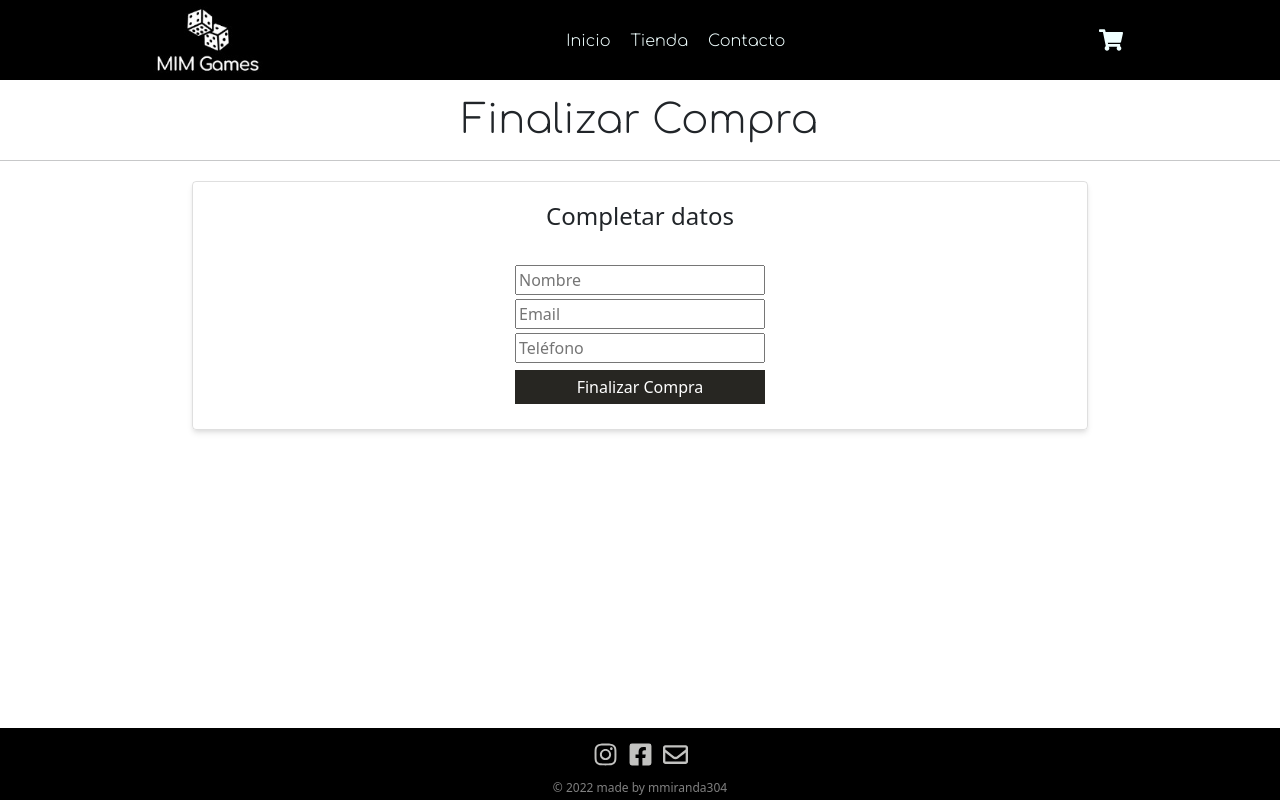
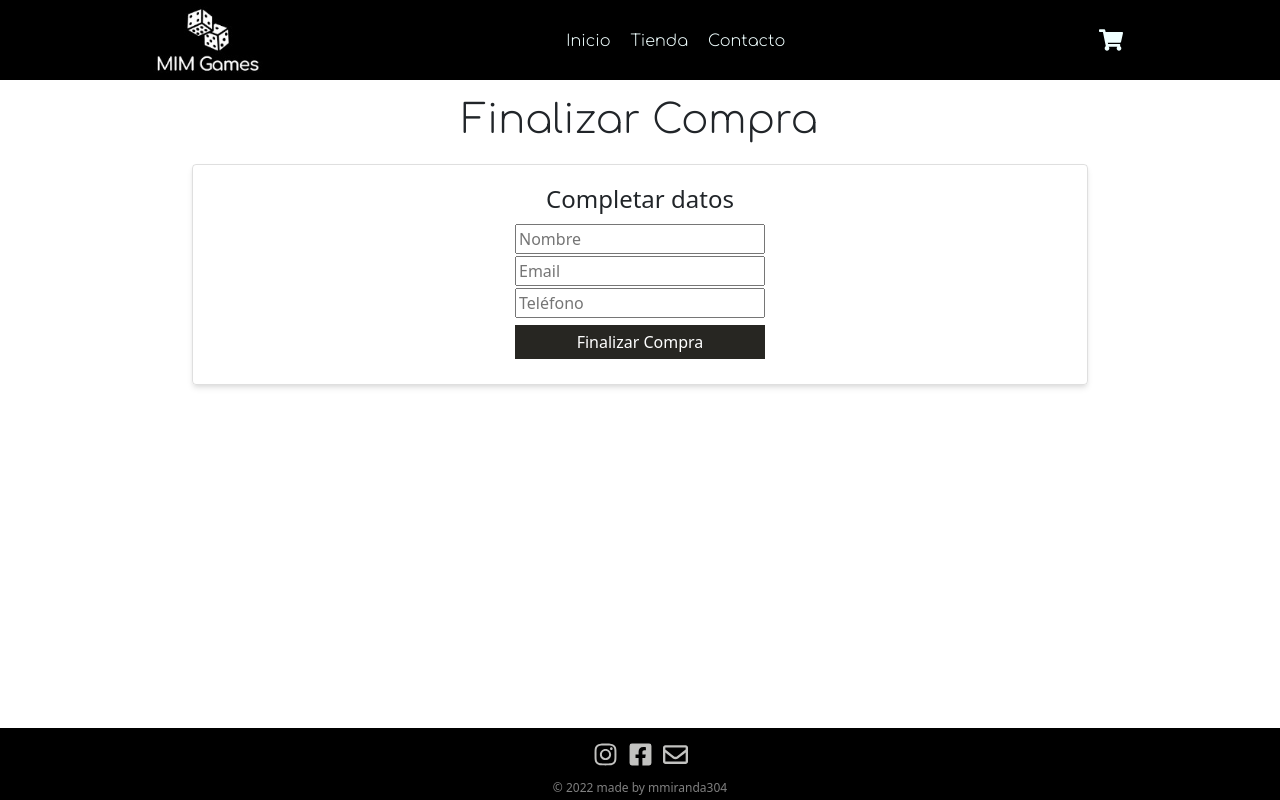
Before and after one commit to mmiranda304/mimgames-mmiranda, a React (Create React App) app: page /checkout in a window 1280 px wide. Built offline with nearby package versions, Linux system fonts and the light colour scheme.

Commit message:
Css minor fixes

```diff
--- a/src/components/Checkout/index.css
+++ b/src/components/Checkout/index.css
@@ -17,6 +17,7 @@
 .checkout-container .input-checkout{
     margin: 2px;
     width: 250px;
+    display: block;
 }
 .input-endBuy{
     margin: 5px 2px;
--- a/src/components/Checkout/index.jsx
+++ b/src/components/Checkout/index.jsx
@@ -51,12 +51,10 @@ function Checkout() {
     return (
         <div>
             <h1 className='checkout-title'>Finalizar Compra</h1>
-            <hr />
             {(loading)
                 ? <Loader/>
                 :(!orderID && <div className='checkout-container'>
                     <h4>Completar datos</h4>
-                    <br />
                     <form onSubmit={handleSubmit}>
                         <input
                             type="text"
@@ -67,7 +65,6 @@ function Checkout() {
                             onChange={handleInputChange}
                             required
                         />
-                        <br />
                         <input
                             type="email"
                             name='Email'
@@ -77,7 +74,6 @@ function Checkout() {
                             onChange={handleInputChange}
                             required
                         />
-                        <br />
                         <input
                             type="text"
                             name='Telefono'
@@ -89,7 +85,6 @@ function Checkout() {
                             onChange={handleInputChange}
                             required
                         />
-                        <br />
                         <input
                             type="submit"
                             value="Finalizar Compra"
--- a/src/pages/Contact/index.css
+++ b/src/pages/Contact/index.css
@@ -18,4 +18,5 @@
 }
 .contact-container a:hover {
     font-weight: bold;
+    color: black;
 }
```
